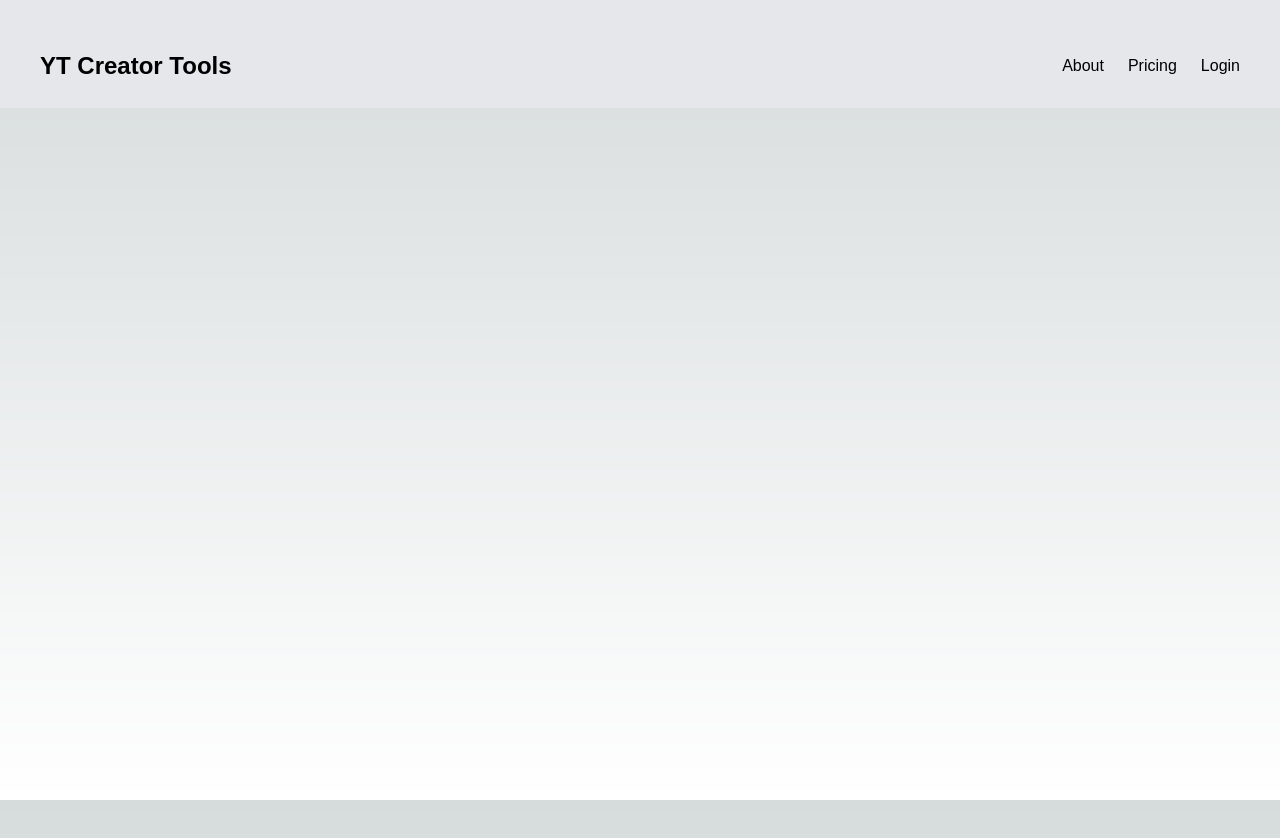
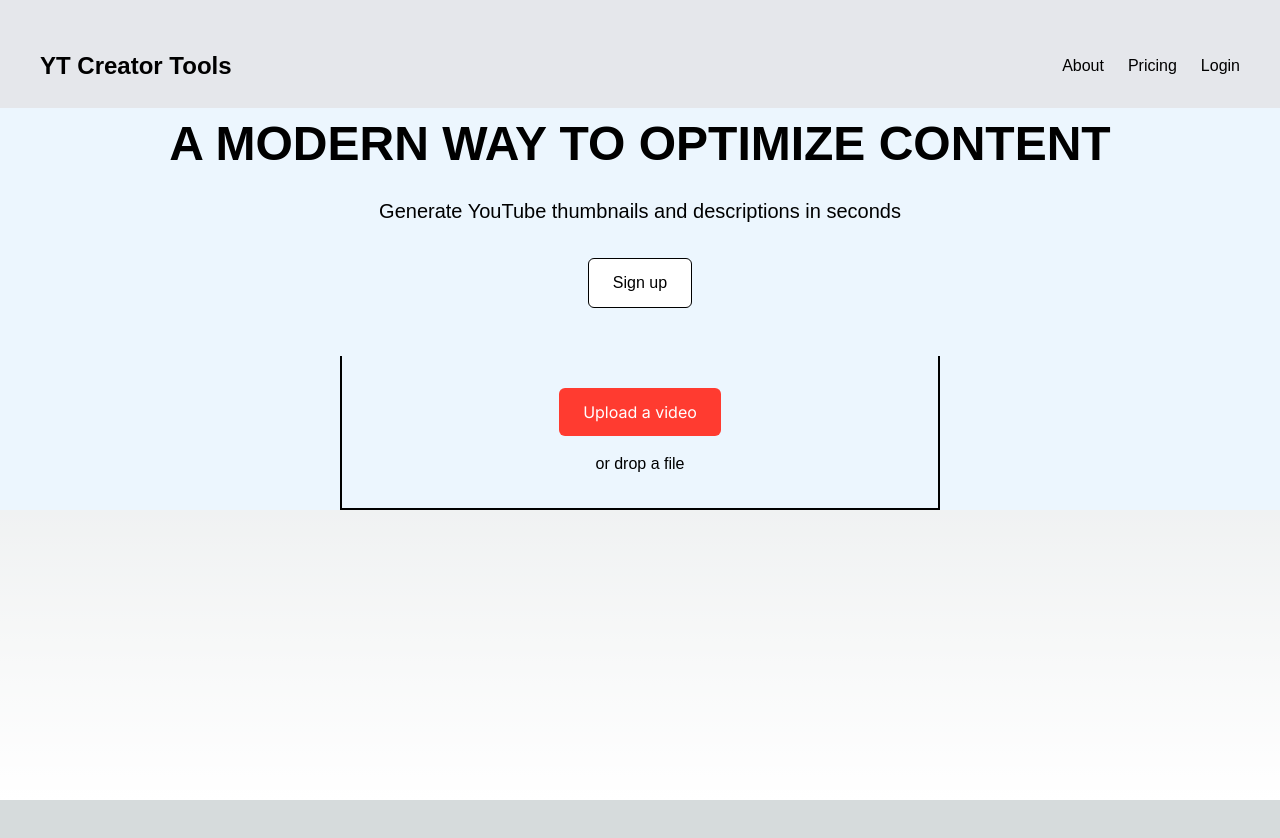
Before and after one commit to rahulbathijaa/creatorlyai-frontend, a Next.js app: page / in a window 1280 px wide. Shown: the top 838 px of the page. After the commit the page ends 800 px from the top, so only its background shows below. Built offline with nearby package versions, Linux system fonts and the light colour scheme.

Commit message:
added header container (not styled)

```diff
--- /dev/null
+++ b/src/app/components/Header.tsx
@@ -0,0 +1,17 @@
+import React from 'react';
+
+const Header: React.FC = () => {
+  return (
+    <header className="header-container">
+      <h1 className="main-title">A MODERN WAY TO OPTIMIZE CONTENT</h1>
+      <p className="subtitle">Generate YouTube thumbnails and descriptions in seconds</p>
+      <button className="signup-button">Sign up</button>
+      <div className="upload-container">
+        <button className="upload-button">Upload a video</button>
+        <p className="upload-text">or drop a file</p>
+      </div>
+    </header>
+  );
+};
+
+export default Header;
--- a/src/app/components/Navbar.tsx
+++ b/src/app/components/Navbar.tsx
@@ -5,16 +5,24 @@ const Navbar: React.FC = () => {
   return (
     <nav className="navbar">
       <div className="container">
-        <div className="logo">YT Creator Tools</div>
+        <Link href="/" legacyBehavior>
+          <a className="logo">YT Creator Tools</a>
+        </Link>
         <ul className="nav-links">
           <li>
-            <Link href="/about">About</Link>
+            <Link href="/about" legacyBehavior>
+              <a>About</a>
+            </Link>
           </li>
           <li>
-            <Link href="/pricing">Pricing</Link>
+            <Link href="/pricing" legacyBehavior>
+              <a>Pricing</a>
+            </Link>
           </li>
           <li>
-            <Link href="/login">Login</Link>
+            <Link href="/login" legacyBehavior>
+              <a>Login</a>
+            </Link>
           </li>
         </ul>
       </div>
--- a/src/app/globals.css
+++ b/src/app/globals.css
@@ -32,6 +32,9 @@ body {
   }
 }
 
+
+/* globals.css */
+
 body, html {
   margin: 0;
   padding: 0;
@@ -55,6 +58,8 @@ body, html {
   font-family: 'Syne', sans-serif;
   font-weight: 700;
   font-size: 1.5rem;
+  text-decoration: none; /* Remove underline from links */
+  color: inherit; /* Inherit the color from the parent element */
 }
 
 .nav-links {
@@ -68,3 +73,74 @@ body, html {
   font-weight: 400;
   font-size: 1rem;
 }
+
+/* Ensure the header takes full width and has specific margins */
+.header-container {
+  width: 100%;
+  text-align: center;
+  background-color: #ECF6FE; /* Optional background color for contrast */
+}
+
+.main-title {
+  font-family: 'Syne', sans-serif;
+  font-weight: 700;
+  font-size: 3rem; /* Adjust size as needed */
+  margin-bottom: 1rem;
+}
+
+.subtitle {
+  font-family: 'Familjen Grotesk', sans-serif;
+  font-weight: 400;
+  font-size: 1.25rem;
+  margin-bottom: 2rem;
+}
+
+.signup-button {
+  font-family: 'Familjen Grotesk', sans-serif;
+  font-weight: 500;
+  padding: 0.75rem 1.5rem;
+  font-size: 1rem;
+  border: 1px solid black;
+  border-radius: 0.375rem;
+  background-color: white;
+  cursor: pointer;
+  transition: background-color 0.3s, color 0.3s;
+}
+
+.signup-button:hover {
+  background-color: #e0e0e0;
+}
+
+.upload-container {
+  display: flex;
+  flex-direction: column;
+  align-items: center;
+  margin-top: 3rem;
+  padding: 2rem;
+  border: 2px solid black;
+  border-top: none; /* Only show the left, right, and bottom border */
+  max-width: 600px;
+  margin: 3rem auto 0; /* Center the container */
+}
+
+.upload-button {
+  background-color: #FF3B30;
+  color: white;
+  padding: 0.75rem 1.5rem;
+  border: none;
+  border-radius: 0.375rem;
+  font-size: 1rem;
+  cursor: pointer;
+  margin-bottom: 1rem;
+  transition: background-color 0.3s, color 0.3s;
+}
+
+.upload-button:hover {
+  background-color: #e53935;
+}
+
+.upload-text {
+  font-family: 'Familjen Grotesk', sans-serif;
+  font-weight: 400;
+  font-size: 1rem;
+}
--- a/src/app/layout.tsx
+++ b/src/app/layout.tsx
@@ -2,7 +2,7 @@ import React from 'react';
 import type { Metadata } from 'next';
 import { Inter } from 'next/font/google';
 import './globals.css';
-import Navbar from '/src/app/components/Navbar.tsx'; // Correct the import path if necessary
+import Navbar from './components/Navbar';
 
 const inter = Inter({ subsets: ['latin'] });
 
--- a/src/app/page.tsx
+++ b/src/app/page.tsx
@@ -1,9 +1,10 @@
 import Image from "next/image";
+import Header from './components/Header';
 
 export default function Home() {
   return (
-    <main className="flex min-h-screen flex-col items-center justify-between p-24">
-
+    <main>
+       <Header />
     </main>
   );
 }
```
